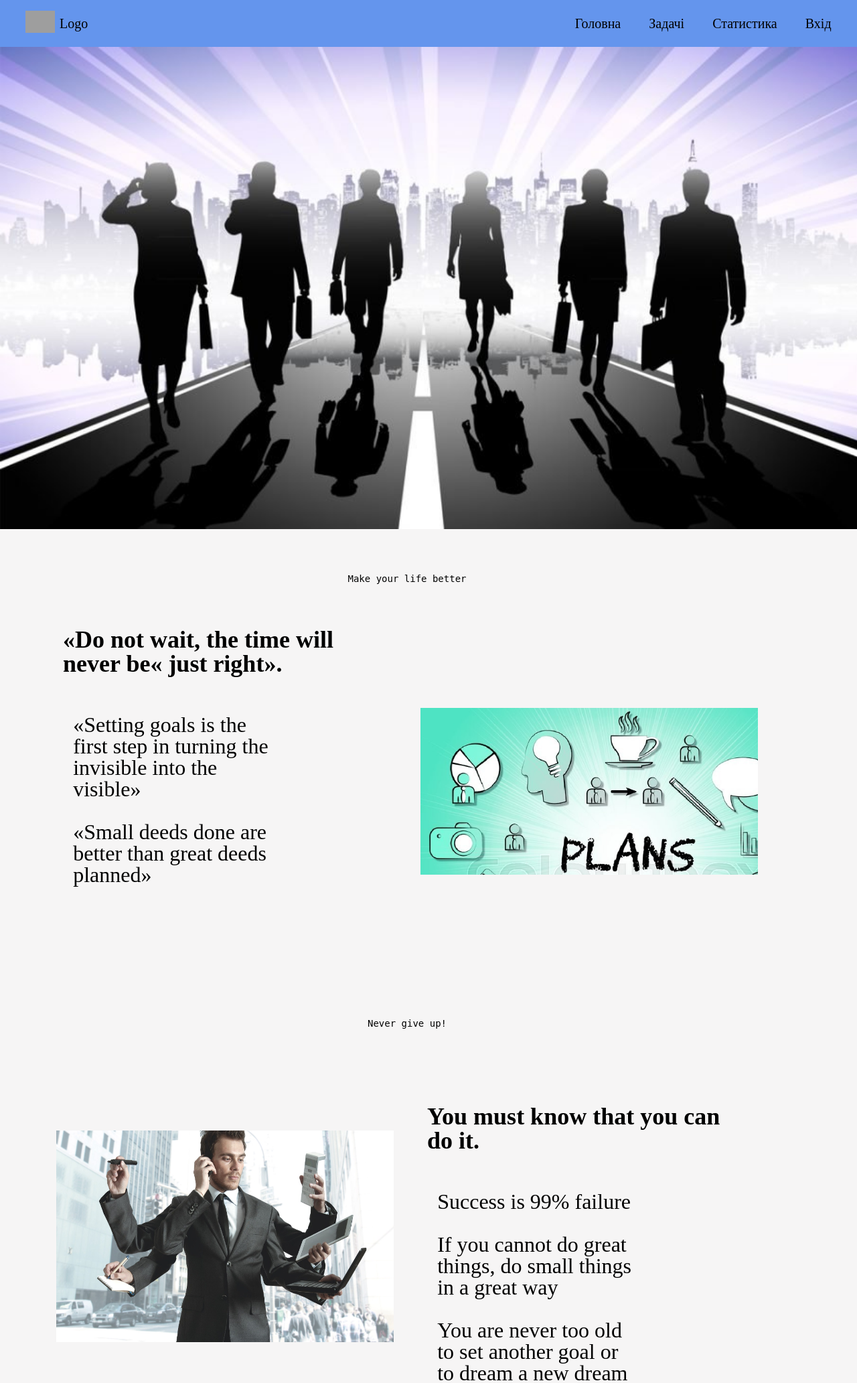
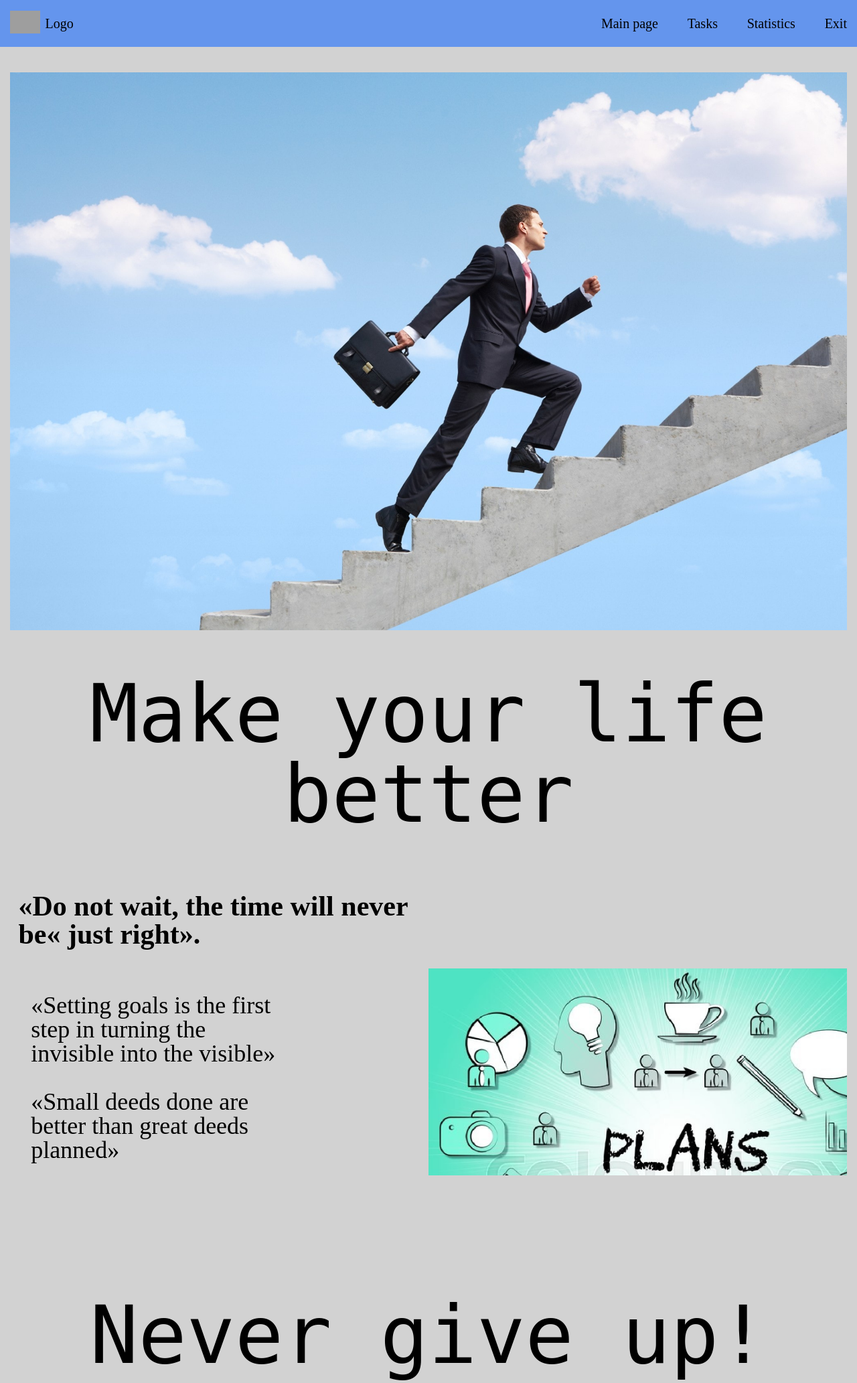
Before and after one commit to maksim-negoluk/kursova, a PHP site: page /index.html in a window 1280 px wide. Shown: the top 2065 px of the page at 67% size. Run offline with PHP 8.4, Linux system fonts and the light colour scheme; grey boxes are pictures that could not be loaded.

Commit message:
minor changes

```diff
--- a/css/main.css
+++ b/css/main.css
@@ -14,10 +14,11 @@ html,body {
   -ms-text-size-adjust: 100%;
   -moz-text-size-adjust: 100%;
   -webkit-text-size-adjust: 100%;
-   background-color: #F6F5F5;
+   background-color:#d2d2d2;;
 }
 
 
+}
 .wrapper{
     width: 100%;
 }
@@ -25,13 +26,15 @@ html,body {
 .container{
     width: 100%;
     max-width: 1800px;
+    padding: 0 15px;
+    margin: 0 auto;
 }
 
 img{
     width: 100%;
+    margin-top: 3%;
     margin-bottom: 5%;
 }
-
 .header{
     height: 70px;
     width: 100%;
@@ -46,7 +49,6 @@ img{
     display: flex;
     font-size: 20px;
     justify-content: space-between;
-    margin: 3%;
 }
 .header-item{
     width: 12%;
@@ -72,22 +74,12 @@ img{
     color: black;
 }
 
-.main-content {
-    width: 90%;
-    padding-left: 5%;
-}
-
 .main-block__title{
     text-align:center;
-<<<<<<< HEAD:Maket/main.css
     font-size: 120px;
 font-family: 'Courier Prime', monospace;
    /*font-family: 'Luminary', fantasy;*/
  /*font-family: 'Marker Felt', fantasy;*/
-=======
-    font-size: 96px;
-    font-family: 'Courier Prime', monospace;
->>>>>>> c3c59a0619538e3d78c6eb29a26c9c633b9ddbde:css/main.css
     padding-bottom:3%;
 
 }
@@ -102,14 +94,14 @@ font-family: 'Courier Prime', monospace;
 .box-title{
     text-align: left;
     margin: 2%;
-    font-size: 36px;
+    font-size: 42px;
     font-weight: 800;
     transition: 0.3s linear;
 }
 .box-subtitle{
     text-align: left;
     margin-top: 2%;
-    font-size: 32px;
+    font-size: 36px;
     width: 60%;
     float: left;
     margin: 3% 5%;
@@ -118,10 +110,11 @@ font-family: 'Courier Prime', monospace;
 .block-content__box{
     width: 100%;
     float: right;
-    padding-right: 20px;
-    padding-left: 20px;
 }
 
+
+
+}
 .invest-block{
     width: 100%;
     height: 30%;
@@ -131,27 +124,25 @@ font-family: 'Courier Prime', monospace;
     /*background-color: coral;*/
 }
 
-.img_plans {
-    padding-right: 10%;
-}
 
 .custom_button{
-    width: 40%;
+    width: 55%;
     display: block;
-    margin-left: 30%;
+    margin-top: 5%;
+    margin-left: 25%;
     padding: 3% 4%;
     text-align: center;
-    border-radius: 40px;
+    border-radius: 56px;
     border: 3px solid cornflowerblue;
     outline: none;
     color: white;
     background: cornflowerblue;
-    font-size: 38px;
+    font-size: 67px;
     font-weight: 900;
     transition: 0.3s linear;
     cursor: pointer;
     box-shadow: 3px 3px 7px #00000057;
-    margin-bottom: 4%;
+    margin-bottom: 6%;
 }
 .custom_button:hover{
     background-color: white;
@@ -170,5 +161,4 @@ font-family: 'Courier Prime', monospace;
     text-transform: uppercase;
     font-weight: bold;
     color: white;
-        margin: 0 3%;
 }
--- a/index.html
+++ b/index.html
@@ -5,7 +5,7 @@
     <meta http-equiv="X-UA-Compatible" content="IE=edge">
     <meta name="viewport" content="width=device-width, initial-scale=1.0">
     <title>Web Site</title>
-    <link rel="stylesheet" href="css/main.css">
+    <link rel="stylesheet" href="main.css">
 </head>
 <body>
         <header class="header">
@@ -13,15 +13,15 @@
                 <div class="header-inner">
                     <div class="header-item">
                         <div class="header-logo">
-                            <img class="img_poeple" src="img/Notepad_Icon.png" alt="">
+                            <img src="../Maket/images/Notepad_Icon.png" alt="">
                         </div>
                         <div class="header-title">Logo</div>
                     </div>
                     <div class="header-nav">
-                        <a class="header-nav__link" href="#">Головна</a>
-                        <a class="header-nav__link" href="html-pages/tasks.html">Задачі</a>
-                        <a class="header-nav__link" href="#">Статистика</a>
-                        <a class="header-nav__link" href="#">Вхід</a>
+                        <a class="header-nav__link" href="#">Main page</a>
+                        <a class="header-nav__link" href="#">Tasks</a>
+                        <a class="header-nav__link" href="#">Statistics</a>
+                        <a class="header-nav__link" href="#">Exit</a>
                     </div>
                 </div>
             </div>
@@ -29,7 +29,7 @@
         <section class="upper-content">
             <div class="container">
                 <div class="main-picture">
-                    <img src="img/people.jpg" alt="picture">
+                    <img src="../Maket/images/manstairs.jpg" alt="picture">
                 </div>
             </div>
         </section>
@@ -45,8 +45,8 @@
                                                      <br> </br>
                                                      <br></br></div>
                         </aside>
-                        <aside class="block-content__box" >
-                            <img src="img/plans 1.png" alt="picture">
+                        <aside class="block-content__box">
+                            <img src="../Maket/images/plans 1.png" alt="picture">
                         </aside>
                     </div>
                 </div>
@@ -54,7 +54,7 @@
                     <div class="main-block__title">Never give up!</div>
                     <div class="main-block__content">
                         <aside class="block-content__box">
-                            <img src="img/man.jpg" alt="picture">
+                            <img src="../Maket/images/man.jpg" alt="picture">
                         </aside>
                         <aside class="block-content__box">
                             <div class="box-title">You must know that you can do it. </div>
@@ -72,7 +72,7 @@
             <div class="container">
                 <div class="block-button">
                     <div class="block-button__title"></div>
-                    <button class="custom_button">Спробувати</button>
+                    <button class="custom_button">Try</button>
                     <div class="block-button__custom-button"></div>
                 </div>
             </div>
```
Also changed, not shown: html-pages/tasks.php (+15 -16 lines), index.php (+6 -6 lines).
